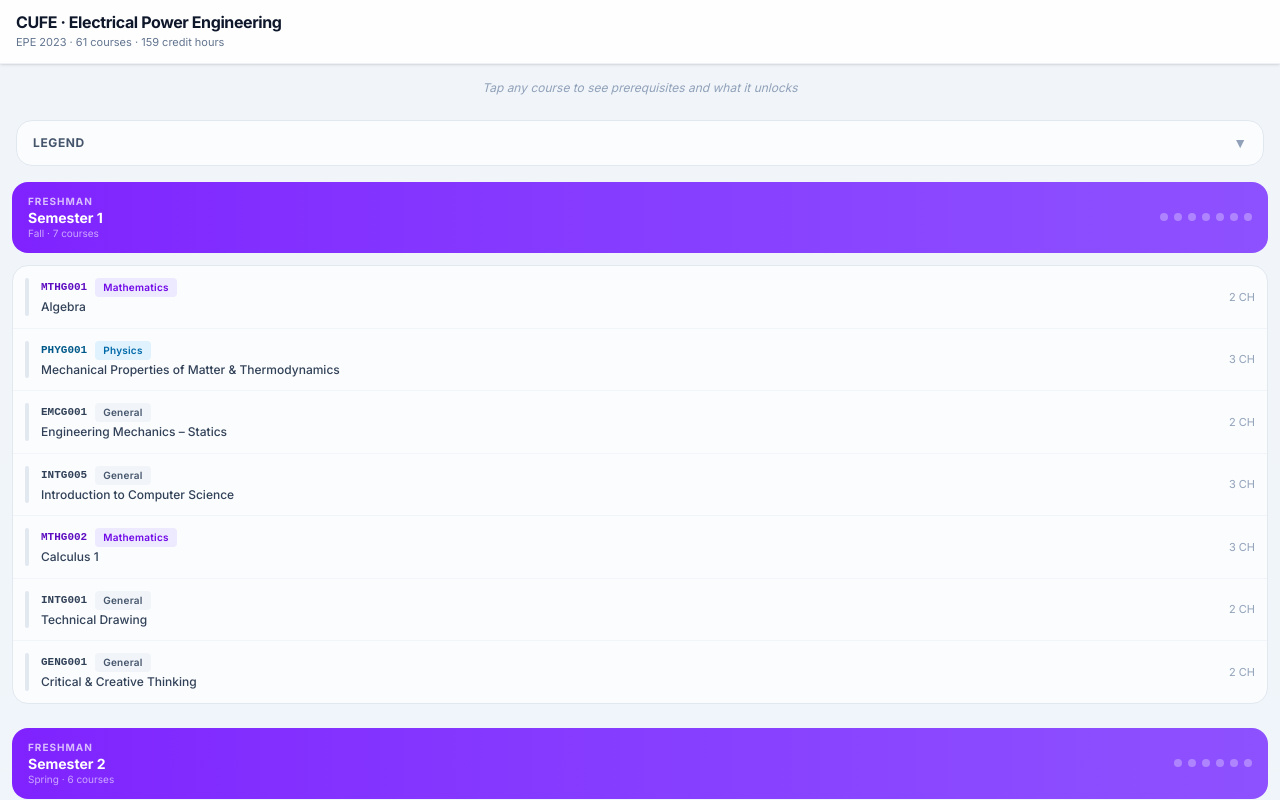
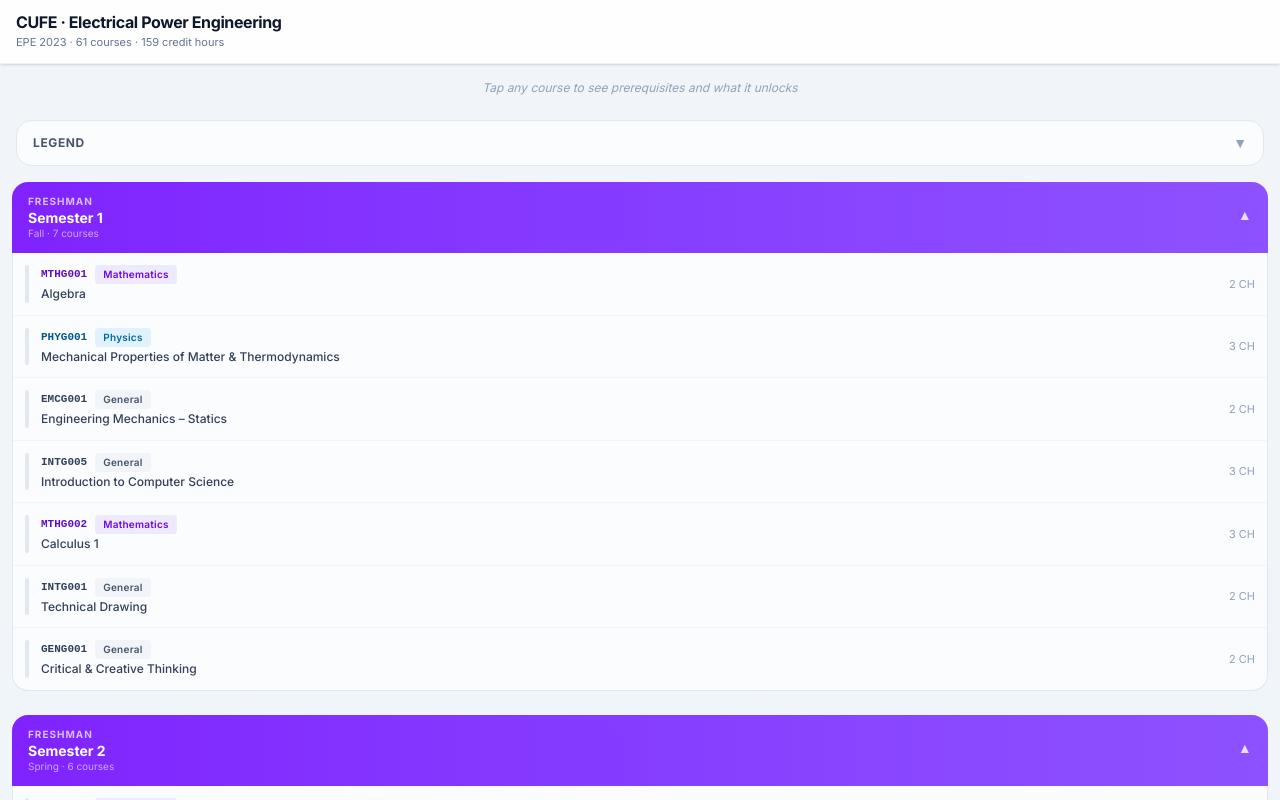
Before and after one commit to amrelnahas05-wq/eperoad, a React (Vite) app: page / in a window 1280 px wide. Shown: the top 800 px of the page. Built offline with nearby package versions, Linux system fonts and the light colour scheme.

Commit message:
feat: collapsible semester dropdowns

```diff
--- a/src/App.tsx
+++ b/src/App.tsx
@@ -77,6 +77,8 @@
   unlockedBy: Set<string>;
   onSelect: (code: string) => void;
 }) {
+  const [open, setOpen] = useState(true);
+
   const yearColors: Record<string, { grad: string; dot: string }> = {
     Freshman:  { grad: "from-violet-600 to-violet-500", dot: "bg-violet-500" },
     Sophomore: { grad: "from-sky-600 to-sky-500",       dot: "bg-sky-500" },
@@ -84,34 +86,32 @@
     "Senior 1":{ grad: "from-orange-600 to-orange-500", dot: "bg-orange-500" },
     "Senior 2":{ grad: "from-rose-600 to-rose-500",     dot: "bg-rose-500" },
   };
-  const { grad, dot } = yearColors[semester.year] ?? { grad: "from-slate-600 to-slate-500", dot: "bg-slate-500" };
+  const { grad } = yearColors[semester.year] ?? { grad: "from-slate-600 to-slate-500", dot: "bg-slate-500" };
   const anySelected = selectedCode !== null;
+
+  const hasHighlight = semester.courses.some(c => prereqOf.has(c) || unlockedBy.has(c));
 
   return (
     <div className="w-full">
-      <div className={`flex items-center gap-3 px-4 py-3 bg-gradient-to-r ${grad} rounded-2xl mb-3`}>
-        <div>
+      <button
+        onClick={() => setOpen(p => !p)}
+        className={`w-full flex items-center gap-3 px-4 py-3 bg-gradient-to-r ${grad} rounded-2xl mb-0 transition-all active:scale-[0.99] ${open ? "rounded-b-none mb-0" : "rounded-2xl mb-0"}`}
+      >
+        <div className="text-left flex-1 min-w-0">
           <div className="text-white/70 text-[10px] font-bold uppercase tracking-widest">{semester.year}</div>
           <div className="text-white text-sm font-bold leading-tight">{semester.label}</div>
           <div className="text-white/60 text-[10px]">{semester.season} · {semester.courses.length} courses</div>
         </div>
-        <div className="ml-auto flex gap-1.5 flex-wrap justify-end">
-          {semester.courses.map((code) => {
-            const isPrereq = prereqOf.has(code);
-            const isUnlocks = unlockedBy.has(code);
-            return (
-              <span
-                key={code}
-                className={`w-2 h-2 rounded-full ${
-                  isPrereq ? "bg-rose-300" : isUnlocks ? "bg-emerald-300" : "bg-white/30"
-                }`}
-              />
-            );
-          })}
+        <div className="flex items-center gap-2 shrink-0">
+          {hasHighlight && !open && (
+            <span className="w-2 h-2 rounded-full bg-white/60 animate-pulse" />
+          )}
+          <span className={`text-white/80 text-sm transition-transform duration-200 ${open ? "rotate-180" : "rotate-0"}`}>▼</span>
         </div>
-      </div>
+      </button>
 
-      <div className="flex flex-col divide-y divide-slate-100 bg-white/70 rounded-2xl overflow-hidden border border-slate-200">
+      {open && (
+      <div className="flex flex-col divide-y divide-slate-100 bg-white/70 rounded-b-2xl overflow-hidden border border-t-0 border-slate-200 mb-0">
         {semester.courses.map((code) => {
           const isSelected = selectedCode === code;
           const isPrereq = prereqOf.has(code);
@@ -151,6 +151,7 @@
           );
         })}
       </div>
+      )}
     </div>
   );
 }
```
